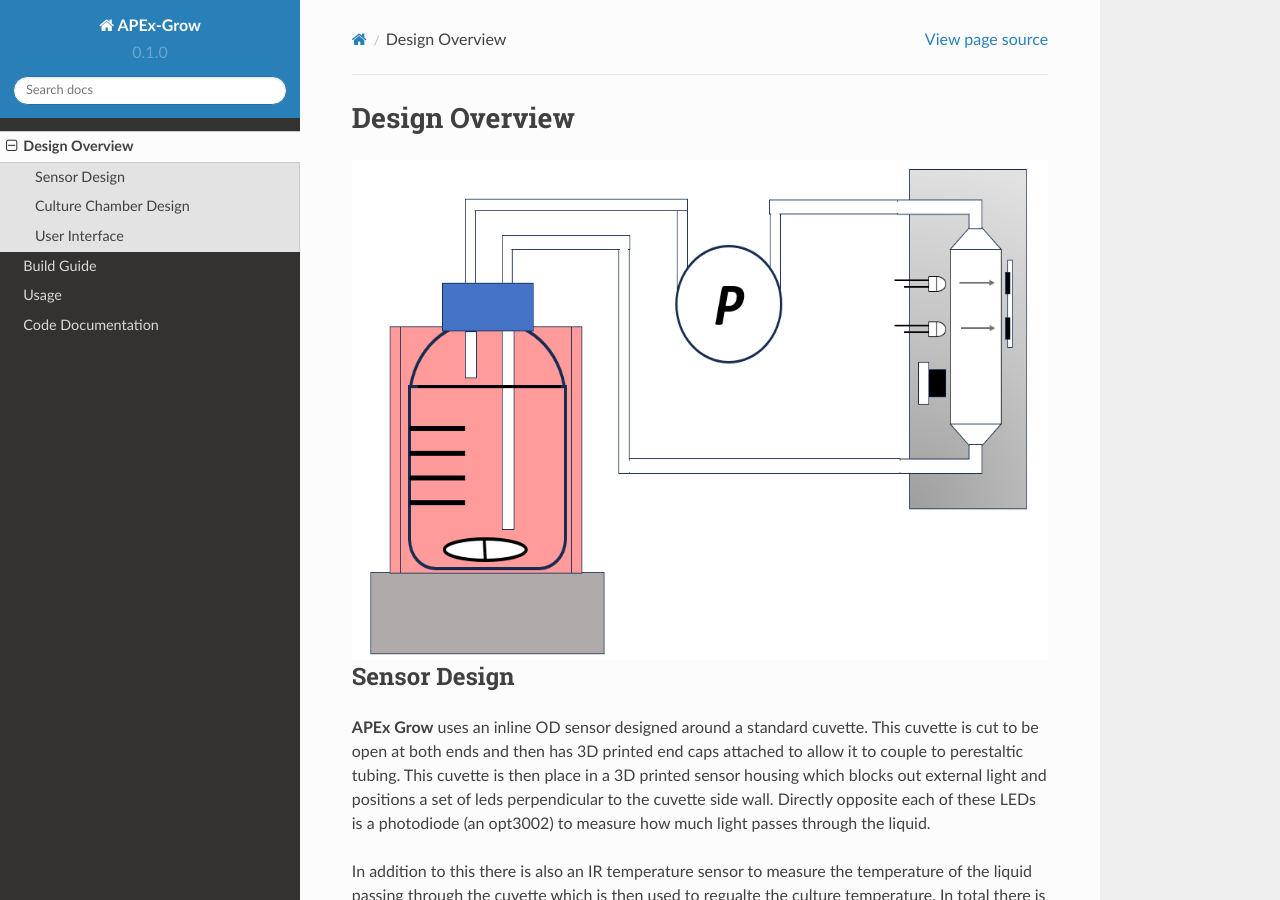
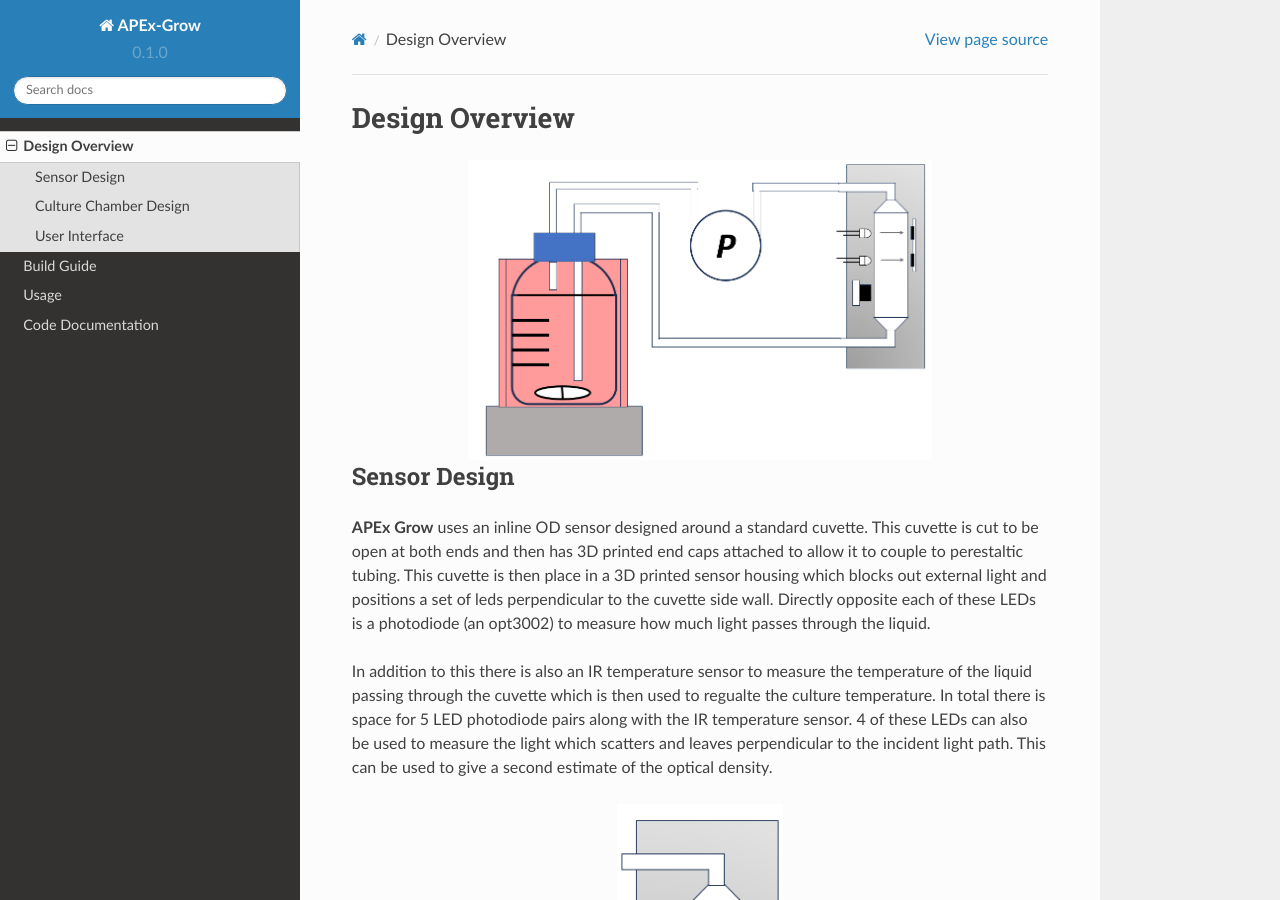
Before and after one commit to fcv0/APEx-grow, a Sphinx documentation site: the page built from docs/source/design_overview.rst, in a window 1280 px wide and 900 px high. Built offline with Sphinx 7.4.7 and the Read the Docs theme 2.0.0, drawn with Linux system fonts in a browser that asks for light colours.

Commit message:
fixed placeholder diagrams

```diff
--- a/docs/source/design_overview.rst
+++ b/docs/source/design_overview.rst
@@ -2,7 +2,7 @@ Design Overview
 =====
 
 .. image:: images/combined_cc_sensor_diagram.png
-  :height: 500
+  :height: 300
   :alt: Sensor Diagram
   :align: center
 
@@ -20,7 +20,7 @@ In total there is space for 5 LED photodiode pairs along with the IR temperature
 This can be used to give a second estimate of the optical density.
 
 .. image:: images/simplified_sensor_diagram.png
-  :height: 500
+  :height: 400
   :alt: Sensor Diagram
   :align: center
 
@@ -29,7 +29,7 @@ This can be used to give a second estimate of the optical density.
 Culture Chamber Design
 ---------------
 .. image:: images/culture_chamber_diagram.png
-  :height: 500
+  :height: 400
   :alt: Sensor Diagram
   :align: center
 
```
Also changed, not shown: docs/source/images/combined_cc_sensor_diagram.png.
